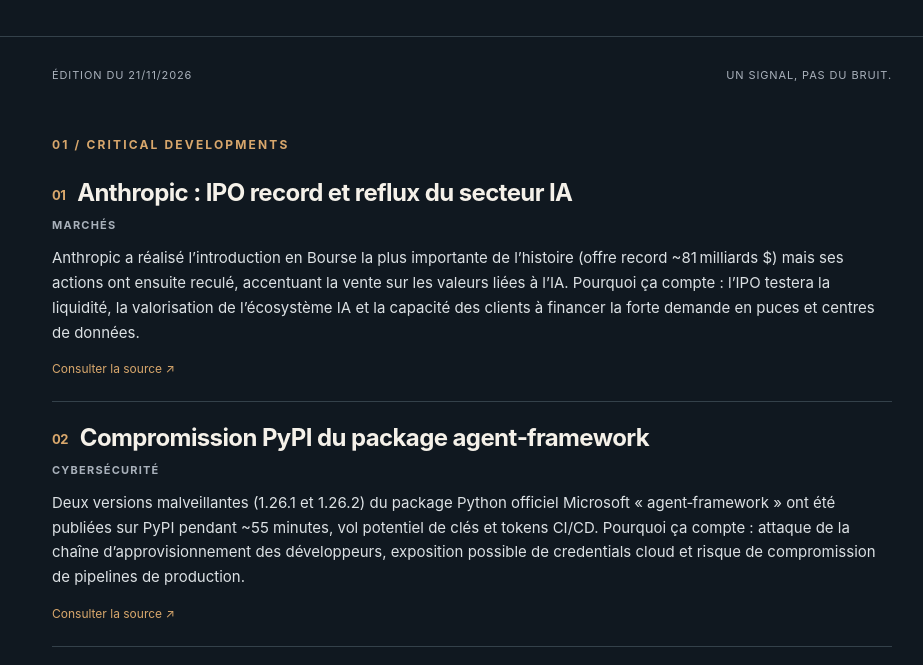
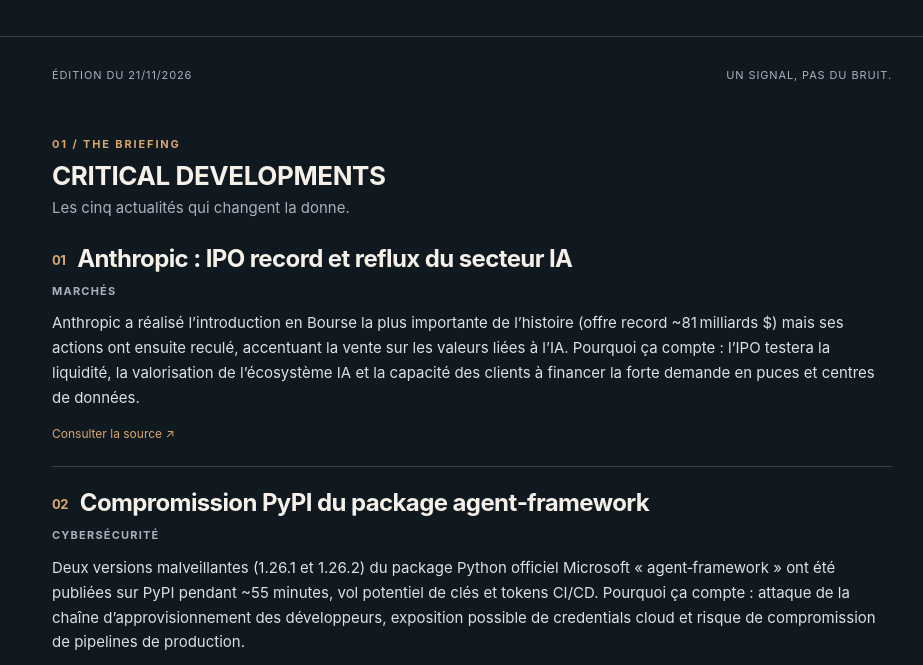
Before and after one commit to klmzoo-pnj/the-signal-widget, a plain HTML site: page docs/index.html in a window 1280 px wide. Shown: the part 272-937 px from the top of the page, without its empty margins (168-1091 px from the left). Drawn offline with Linux system fonts and the light colour scheme.

Commit message:
index.html

```diff
--- a/docs/index.html
+++ b/docs/index.html
@@ -21,7 +21,10 @@
     .description{color:var(--muted);font-size:14px;margin:0}
     main{padding:30px 20px 75px}
     .edition{display:flex;justify-content:space-between;gap:10px;flex-wrap:wrap;color:var(--muted);font-size:11px;letter-spacing:.08em;text-transform:uppercase;margin-bottom:52px}
-    section{margin:0 0 53px}h2{font-size:12px;letter-spacing:.18em;text-transform:uppercase;color:var(--gold);margin:0 0 24px}
+    section{margin:0 0 53px}
+    h2{font-size:clamp(20px,3vw,26px);line-height:1.2;letter-spacing:-.015em;text-transform:uppercase;color:var(--white);margin:7px 0 6px}
+    .section-number{font-size:11px;letter-spacing:.17em;text-transform:uppercase;color:var(--gold);font-weight:750}
+    .section-tagline{font-size:15px;color:var(--muted);margin:0 0 24px;line-height:1.5}
     article{padding:21px 0;border-bottom:1px solid var(--line)}article:first-of-type{padding-top:0}
     article h3{font-size:clamp(19px,2.8vw,24px);line-height:1.25;letter-spacing:-.025em;margin:0 0 9px}
     .category{font-size:11px;letter-spacing:.11em;text-transform:uppercase;color:var(--muted);font-weight:650}
@@ -29,9 +32,13 @@
     .source{font-size:12px;display:inline-block;margin-top:7px}
     .num{color:var(--gold);font-size:13px;padding-right:12px;vertical-align:middle}
     .datapoints{display:grid;grid-template-columns:repeat(2,minmax(0,1fr));gap:12px}
-    .point{padding:18px;border:1px solid var(--line);border-radius:9px}
-    .point .value{font-size:26px;letter-spacing:-.04em;font-weight:750}
-    .point h3{font-size:14px;line-height:1.3;margin:3px 0}.point p{font-size:13px;color:var(--muted);margin:9px 0}
+    .point{padding:22px;border:1px solid var(--line);border-radius:9px;background:#151f28}
+    .point .value{font-size:clamp(27px,3vw,38px);letter-spacing:-.045em;font-weight:780;color:var(--white);line-height:1.15}
+    .point h3{font-size:15px;line-height:1.4;margin:8px 0 12px}
+    .point p{font-size:13px;color:#DCE1E4;margin:10px 0;line-height:1.6}
+    .point .point-heading{color:var(--gold);font-size:10px;letter-spacing:.12em;text-transform:uppercase;font-weight:700;margin:17px 0 3px}
+    .point .point-context{color:var(--muted)}
+    .point .source{margin-top:14px}
     .editorial{border-left:3px solid var(--gold);padding:5px 0 5px 22px}.editorial h3{font-size:23px;margin:0 0 10px}
     .editorial p{color:#DCE1E4}
     .notice{color:var(--muted);font-size:14px;border:1px solid var(--line);padding:17px;border-radius:9px}
@@ -54,7 +61,23 @@
 <script>
 const $=id=>document.getElementById(id);
 function el(tag,cls,text){const node=document.createElement(tag);if(cls)node.className=cls;if(text!=null)node.textContent=text;return node}
-function section(root,num,title,items,render){const s=el('section');s.append(el('h2',null,num+' / '+title));items.forEach((item,i)=>render(s,item,i));root.append(s)}
+const signatures={
+ 'Critical Developments':['THE BRIEFING','Les cinq actualités qui changent la donne.'],
+ 'The Radar':['THE RADAR','Les signaux à ne pas manquer.'],
+ 'Intelligence & Industrial Signals':['STRATEGIC INTELLIGENCE','Dans les coulisses de la puissance.'],
+ 'Data Points':['THE NUMBERS','Les chiffres, leurs comparaisons et ce qu’ils révèlent.'],
+ 'Reading Room':['DEEP READING','Les enquêtes et analyses qui méritent votre temps.'],
+ 'Editorial Intelligence':['THE BIG PICTURE','Relier les faits. Déceler les bascules.'],
+ 'The Briefing':['THE BRIEFING','Les actualités essentielles du jour.'],
+ 'The Reading Room':['DEEP READING','Les lectures qui méritent votre temps.']
+};
+function heading(sectionNode,num,title){
+ const signature=signatures[title]||['THE SIGNAL',''];
+ sectionNode.append(el('div','section-number',num+' / '+signature[0]));
+ sectionNode.append(el('h2',null,title));
+ sectionNode.append(el('p','section-tagline',signature[1]));
+}
+function section(root,num,title,items,render){const s=el('section');heading(s,num,title);items.forEach((item,i)=>render(s,item,i));root.append(s)}
 function link(article,url){if(typeof url==='string'&&url.startsWith('https://')){const a=el('a','source','Consulter la source ↗');a.href=url;a.target='_blank';a.rel='noopener noreferrer';article.append(a)}}
 function stories(parent,item,i,summaryField='summary'){
   const article=el('article');const h3=el('h3');h3.append(el('span','num',String(i+1).padStart(2,'0')));h3.append(document.createTextNode(item.title||'Sans titre'));article.append(h3);
@@ -73,13 +96,16 @@ async function load(){try{
  section(root,'01','Critical Developments',data.critical,(p,x,i)=>stories(p,x,i));
  section(root,'02','The Radar',data.radar||[],(p,x,i)=>stories(p,x,i));
  section(root,'03','Intelligence & Industrial Signals',data.intelligence||[],(p,x,i)=>stories(p,x,i));
- const dp=el('section');dp.append(el('h2',null,'04 / Data Points'));
+ const dp=el('section');heading(dp,'04','Data Points');
  const grid=el('div','datapoints');(data.data_points||[]).forEach(item=>{
    const box=el('div','point');box.append(el('div','value',item.value||''));box.append(el('h3',null,item.label||''));
-   box.append(el('p',null,item.context||''));link(box,item.url);grid.append(box)
+   if(item.context)box.append(el('p','point-context',item.context));
+   if(item.comparison){box.append(el('div','point-heading','La comparaison'));box.append(el('p',null,item.comparison));}
+   if(item.stakes){box.append(el('div','point-heading','L’enjeu'));box.append(el('p',null,item.stakes));}
+   link(box,item.url);grid.append(box)
  });dp.append(grid);root.append(dp);
  section(root,'05','Reading Room',data.reading_room||[],(p,x,i)=>stories(p,x,i,'why_read'));
- if(data.editorial){const s=el('section');s.append(el('h2',null,'06 / Editorial Intelligence'));
+ if(data.editorial){const s=el('section');heading(s,'06','Editorial Intelligence');
  const block=el('div','editorial');block.append(el('h3',null,data.editorial.title||''));block.append(el('p',null,data.editorial.text||''));s.append(block);root.append(s)}
  }catch(err){$('content').replaceChildren(el('p','notice','Édition momentanément indisponible. Réessaie dans quelques instants.'));console.error(err)}
 }
```
